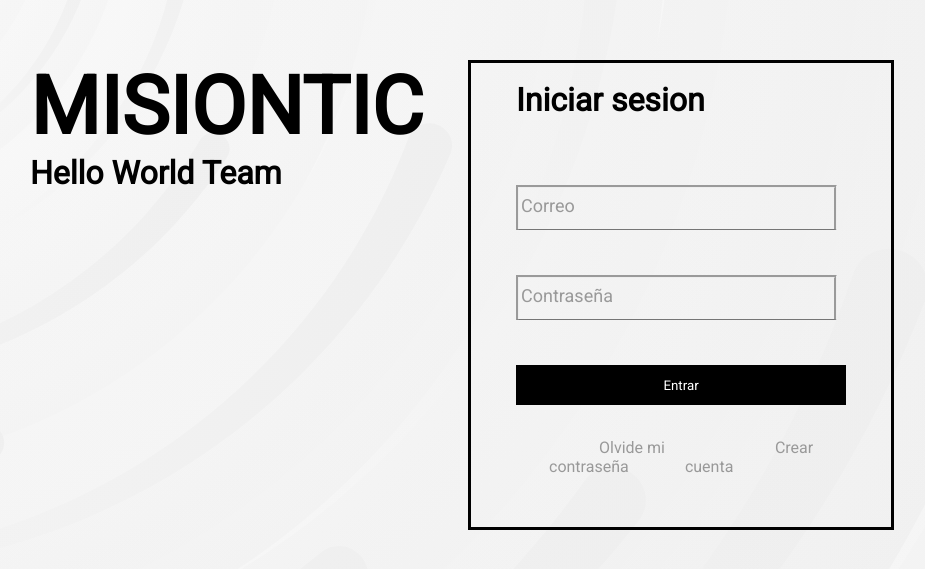
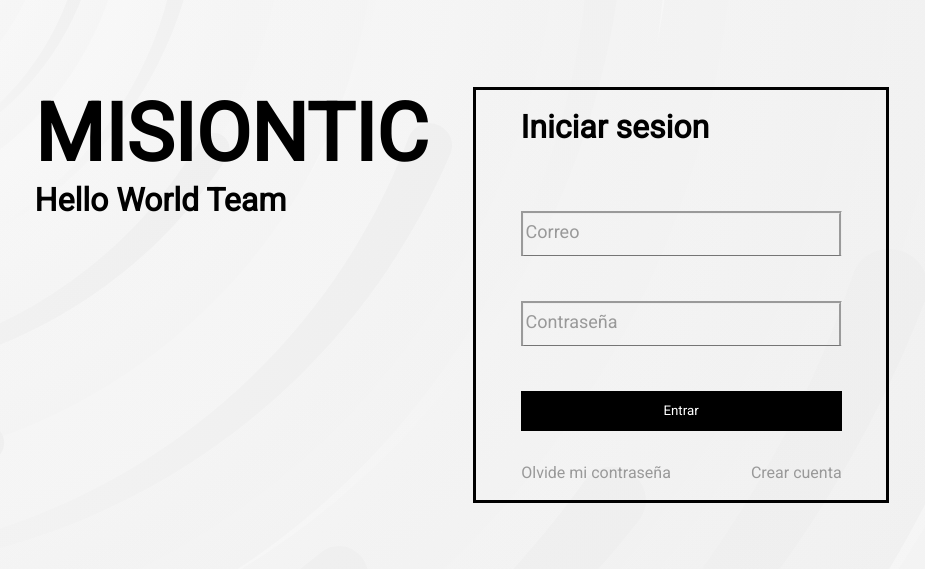
Before and after one commit to MISION-TIC-Hello-World-Team/MISIONTIC-Ciclo3, a React (Create React App) app: page / in a window 1280 px wide. Shown: the part 105-674 px from the top of the page, without its empty margins (194-1119 px from the left). Built offline with nearby package versions, Linux system fonts and the light colour scheme.

Commit message:
arreglos en interfaz productos CSS

```diff
--- a/src/pages/ProductEntry/index.jsx
+++ b/src/pages/ProductEntry/index.jsx
@@ -48,7 +48,7 @@ const ProductEntry = () => {
                                 <input type="submit" value="Guardar producto" />
                             </div>
 
-                            <div className="others-text">
+                            <div className="others">
                                 <div>
                                     <Link to="/">Ir a Interfaz Maestra</Link>
                                 </div>
--- a/src/pages/ProductEntry/productEntry.css
+++ b/src/pages/ProductEntry/productEntry.css
@@ -203,7 +203,7 @@ label {
     cursor: pointer;
 }
 
-.others-text {
+.others {
     display: flex;
     justify-content: space-between;
     margin: 10%;
@@ -212,12 +212,12 @@ label {
     text-indent:50px;
 }
 
-.others-text a {
+.others a {
     color: #999;
     text-decoration: none;
 }
 
-.others-text a:hover {
+.others a:hover {
     color: #000;
 }
 
```
